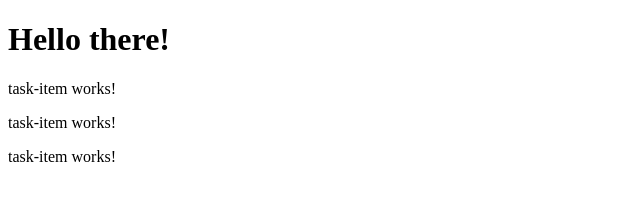
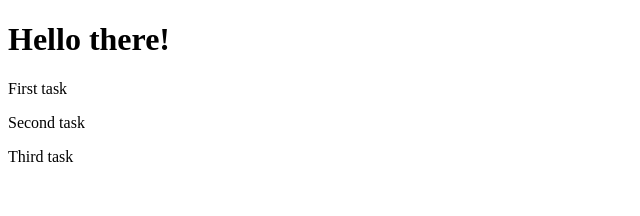
Before and after one commit to chrisbrinkmann/angular-task-list, an Angular app: page / in a window 1280 px wide. Shown: the top 216 px of the page, without its empty margins (0-640 px from the left). Built offline with nearby package versions, Linux system fonts and the light colour scheme.

Commit message:
Update task component to render task.title

```diff
--- a/src/app/components/task-item/task-item.component.html
+++ b/src/app/components/task-item/task-item.component.html
@@ -1 +1 @@
-<p>task-item works!</p>
+<p>{{ task.title }}</p>
```
